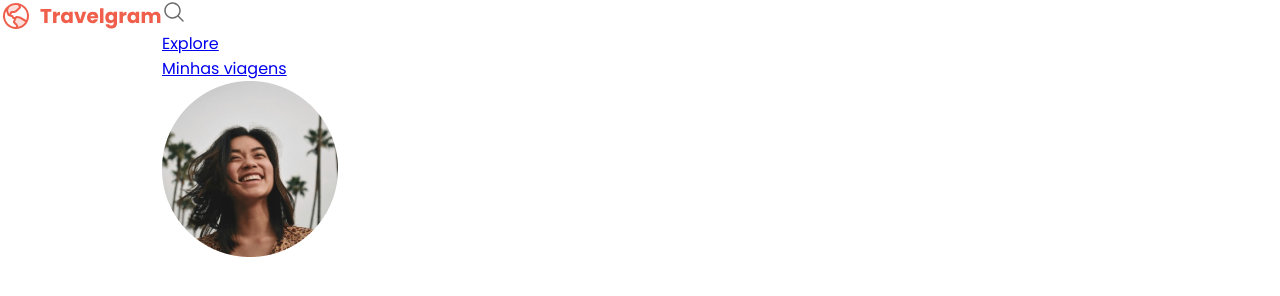
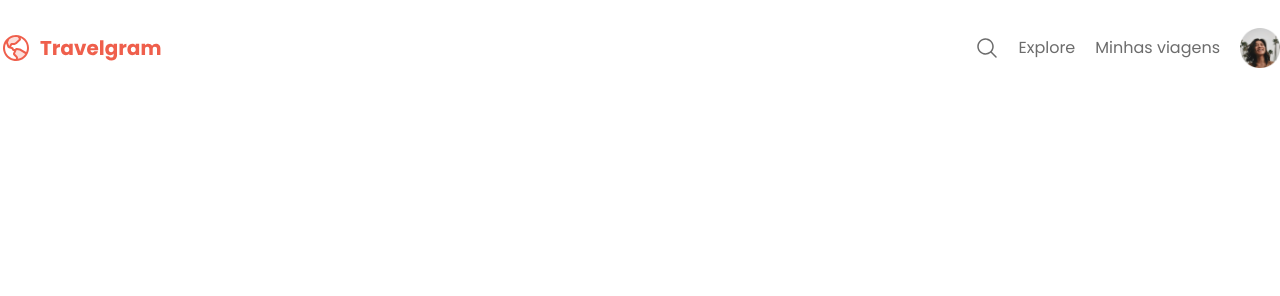
Before and after one commit to JRodriguess/projeto-travelgram, a plain HTML site: page index.html in a window 1280 px wide. Drawn offline with Linux system fonts and the light colour scheme.

Commit message:
ajustes d o menu

```diff
--- a/styles/global.css
+++ b/styles/global.css
@@ -23,3 +23,11 @@ body {
   color: var(--text-color-seconday);
   background-color: var(--background-color);
 }
+a{
+  text-decoration: none;
+  color: inherit; /* para herdar*/
+}
+a:hover {
+  color: var(--brand-color);
+  text-decoration: underline;
+}
--- a/styles/nav.css
+++ b/styles/nav.css
@@ -1,6 +1,18 @@
 nav {
   display: flex; /*para elemento ficar um ao lado do outro*/
+  justify-content: space-between;
+  align-items: center; /*ajustar item*/
+  line-height: 0;
+  padding-block: 20px;
 }
 nav ul {
-  list-style: none;
+  list-style: none; /*tira bolinhas da lista*/
+  display: flex;
+  align-items: center;
+  gap: 20px;  /*dar espaço entre os elementos */
+  padding-block: 8px ;/*espaço entre elementos em cima e em baixo*/
 }
+nav ul li:last-child img { /*usar pseudo class pra pegar a segunda opção do li, pega o filho da pimeira opção*/
+  width: 40px; /*largura */
+  height: 40px; /*comprimento */
+}
```
